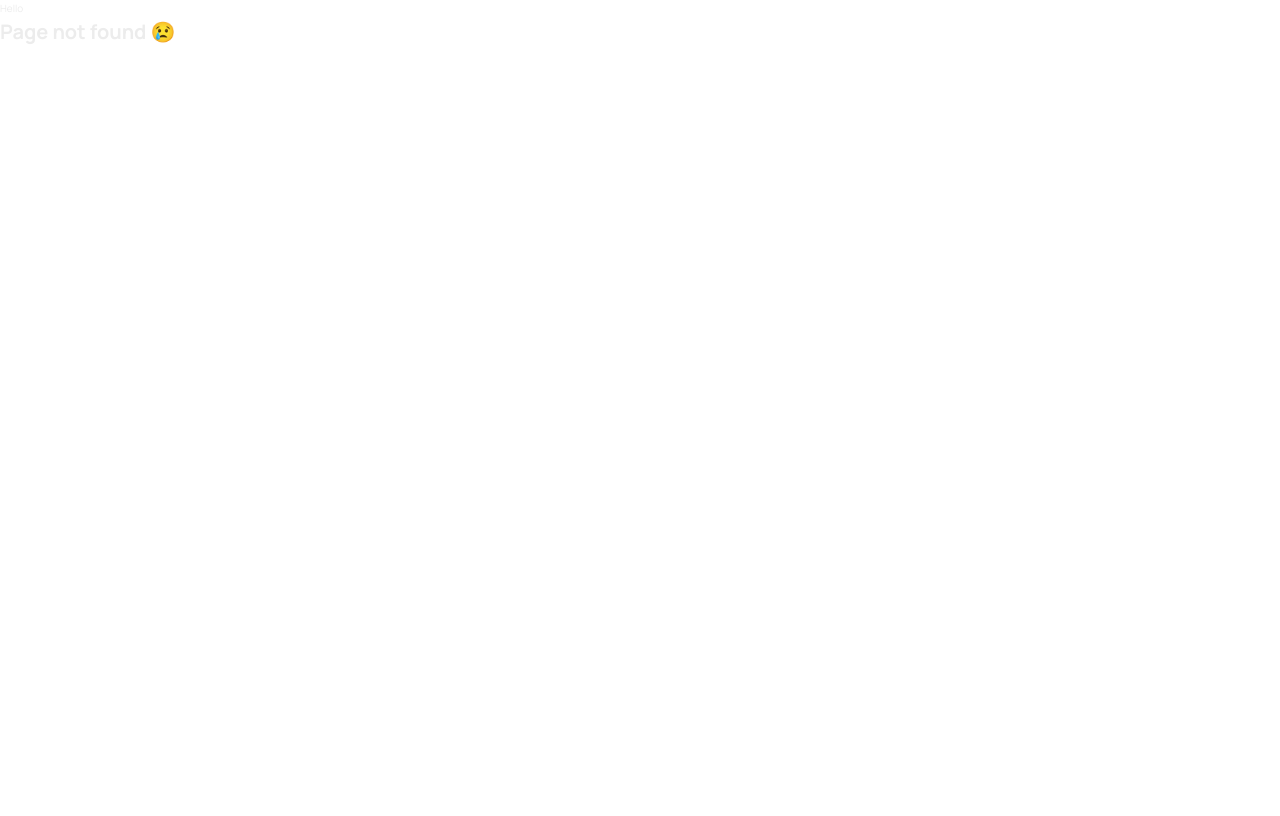
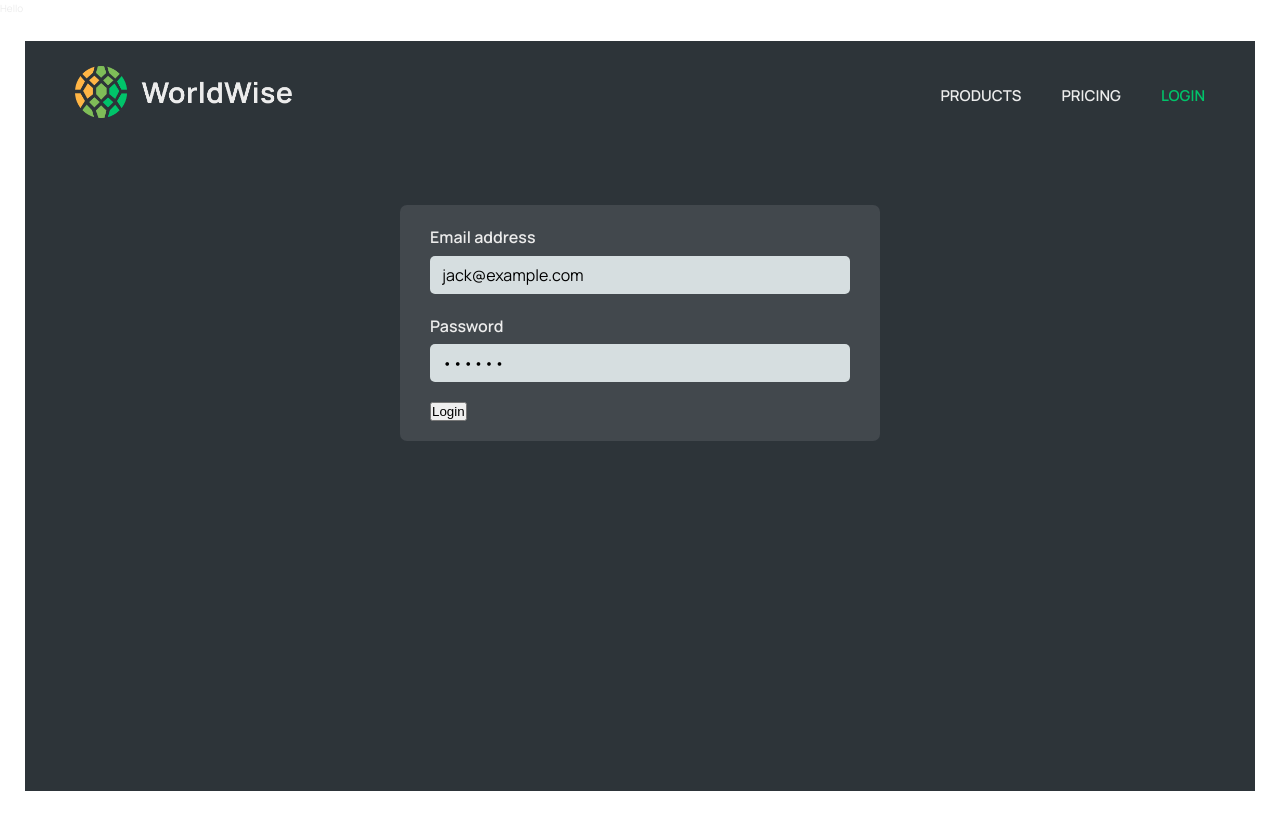
Before and after one commit to oo-ng/world_wide, a React (Vite) app: page /login in a window 1280 px wide. Before the commit this address had no page. Built offline with nearby package versions, Linux system fonts and the light colour scheme.

Commit message:
Linked all pages together

```diff
--- a/src/App.jsx
+++ b/src/App.jsx
@@ -4,6 +4,7 @@
 import  HomePage  from './pages/HomePage';
 import  PageNotFound  from './pages/PageNotFound';
 import  {AppLayout}  from './pages/AppLayout';
+import Login from './pages/Login';
 
 
 export const App =()=>{
@@ -17,7 +18,8 @@
           <Route path='pricing' element={<Pricing/>}/>
           <Route path="product" element={<Product/>}/>
           <Route path='*' element={<PageNotFound/>}/>
-          <Route path='/AppLayout' element={<AppLayout/>}/>
+          <Route path='/app' element={<AppLayout/>}/>
+          <Route path='/login' element={<Login/>}/>
         </Routes>
       </BrowserRouter>
     </div>
--- a/src/components/Logo.jsx
+++ b/src/components/Logo.jsx
@@ -1,7 +1,12 @@
 import styles from "./Logo.module.css";
+import { Link } from "react-router-dom";
 
 function Logo() {
-  return <img src="/logo.png" alt="WorldWise logo" className={styles.logo} />;
+  return (
+    <Link to="/">
+      <img src="/logo.png" alt="WorldWise logo" className={styles.logo} />
+    </Link>
+  );
 }
 
 export default Logo;
--- a/src/components/PageNav.jsx
+++ b/src/components/PageNav.jsx
@@ -1,20 +1,22 @@
 import { NavLink } from "react-router-dom"
 import styles from "./PageNav.module.css"
+import Logo from "./Logo"
 export const PageNav =()=>{
 
 
     return (
         <nav className={styles.nav}>
+            <Logo/>
             <ul >
-                <li>
-                    <NavLink to="/">Home</NavLink>
-                </li>
                 <li>
                     <NavLink to="/product">Products</NavLink>
                 </li>
                 <li>
                     <NavLink to="/pricing">Pricing</NavLink>
                 </li>
+                <li>
+                    <NavLink to="/login">Login</NavLink>
+                </li>
             </ul>
         </nav>
     )
--- a/src/pages/HomePage.jsx
+++ b/src/pages/HomePage.jsx
@@ -1,8 +1,11 @@
 import styles from "./Homepage.module.css";
+import { Link } from "react-router-dom";
+import { PageNav } from "../components/PageNav";
 
 export default function Homepage() {
   return (
     <main className={styles.homepage}>
+      <PageNav />
       <section>
         <h1>
           You travel the world.
@@ -14,6 +17,7 @@
           of. Never forget your wonderful experiences, and show your friends how
           you have wandered the world.
         </h2>
+        <Link to="/app" className="cta">START TRACKING NOW</Link>
       </section>
     </main>
   );
--- a/src/pages/Login.jsx
+++ b/src/pages/Login.jsx
@@ -1,4 +1,6 @@
 import styles from "./Login.module.css";
+import { useState } from "react";
+import { PageNav } from "../components/PageNav";
 
 export default function Login() {
   // PRE-FILL FOR DEV PURPOSES
@@ -7,6 +9,7 @@
 
   return (
     <main className={styles.login}>
+      <PageNav/>
       <form className={styles.form}>
         <div className={styles.row}>
           <label htmlFor="email">Email address</label>
--- a/src/pages/Pricing.jsx
+++ b/src/pages/Pricing.jsx
@@ -1,9 +1,10 @@
 // Uses the same styles as Product
 import styles from "./Product.module.css";
-
+import { PageNav } from "../components/PageNav";
 export default function Product() {
   return (
     <main className={styles.product}>
+      <PageNav/>
       <section>
         <div>
           <h2>
--- a/src/pages/Product.jsx
+++ b/src/pages/Product.jsx
@@ -1,8 +1,9 @@
 import styles from "./Product.module.css";
-
+import { PageNav } from "../components/PageNav";
 export default function Product() {
   return (
     <main className={styles.product}>
+      <PageNav/>
       <section>
         <img
           src="img-1.jpg"
```
Also changed, not shown: public/logo.png (added).
